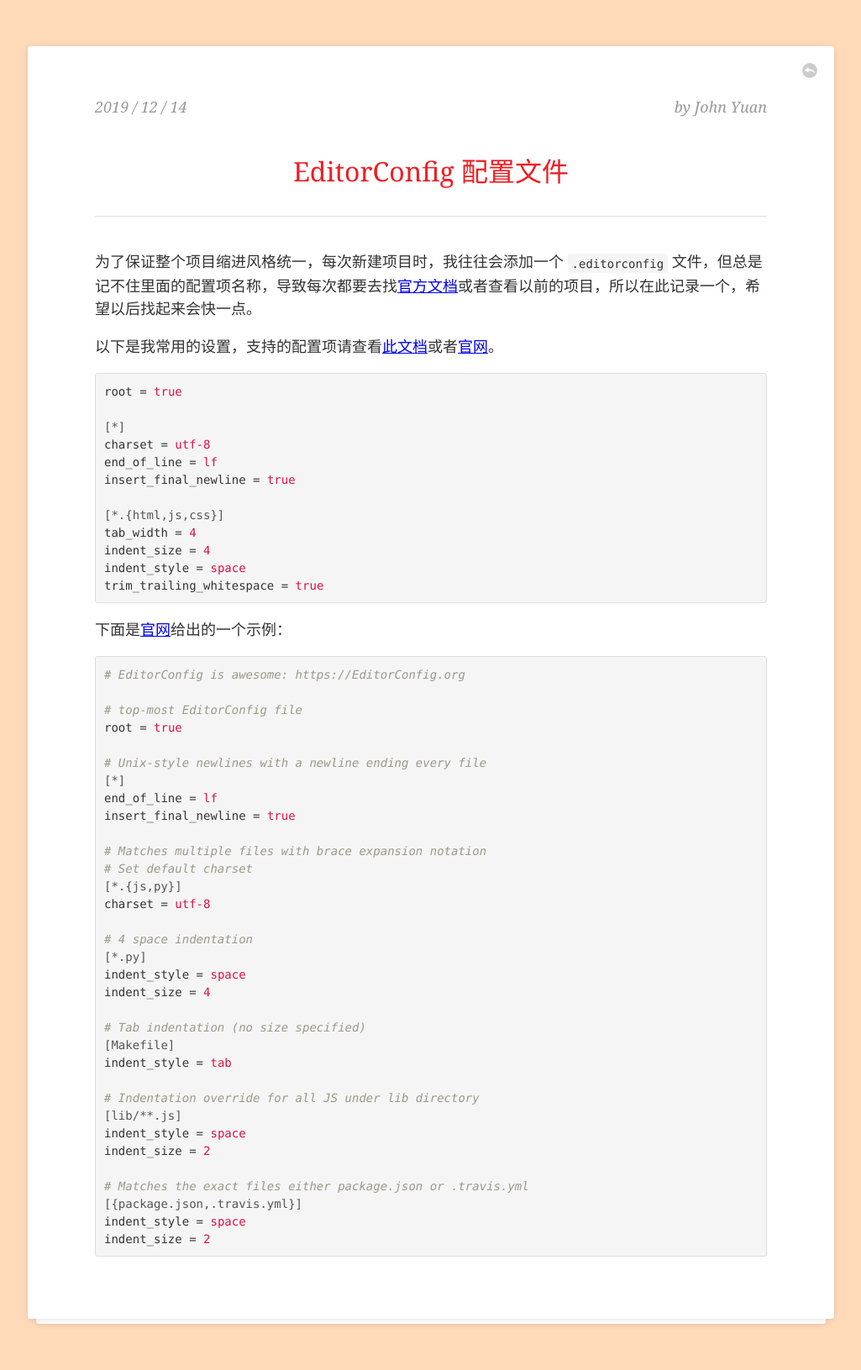
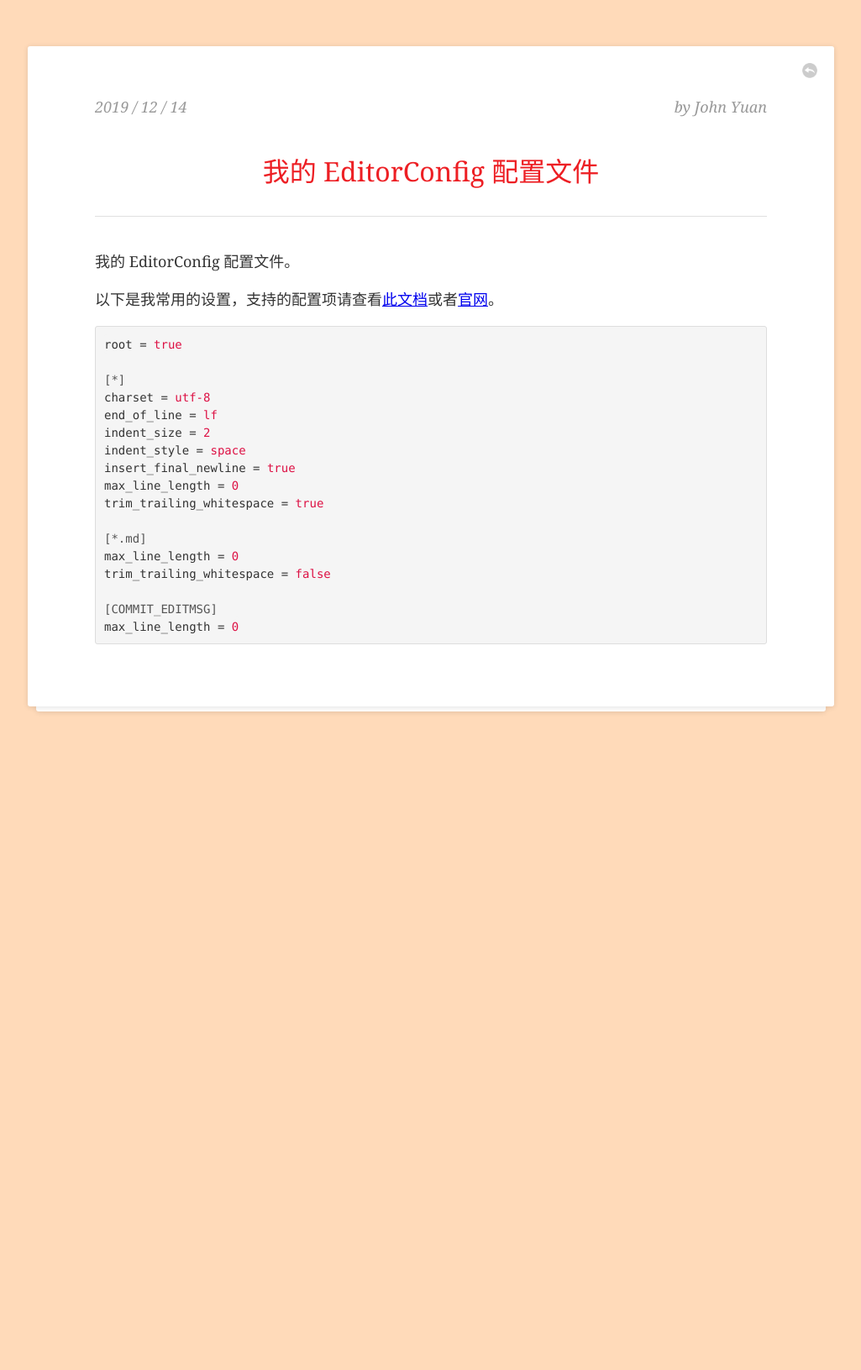
Before and after one commit to john-yuan/blog, a Jekyll site: the page built from _posts/2019-12-14-editorconfig.md, in a window 1280 px wide. Shown: the whole page at 84% size, without its empty margins (127-1152 px from the left). Built offline with Jekyll 4.4.1, drawn with Linux system fonts in a browser that asks for light colours; after the commit the page ends 902 px from its top, so only the background shows below that.

````diff
--- a/_posts/2019-12-14-editorconfig.md
+++ b/_posts/2019-12-14-editorconfig.md
@@ -1,11 +1,12 @@
 ---
 layout: post
-title: EditorConfig 配置文件
+title: 我的 EditorConfig 配置文件
 category: development
 tags: editorconfig
+snippet: true
 ---
 
-为了保证整个项目缩进风格统一，每次新建项目时，我往往会添加一个 `.editorconfig` 文件，但总是记不住里面的配置项名称，导致每次都要去找[官方文档][editorconfig]或者查看以前的项目，所以在此记录一个，希望以后找起来会快一点。
+我的 EditorConfig 配置文件。
 
 <!--more-->
 
@@ -17,51 +18,18 @@ root = true
 [*]
 charset = utf-8
 end_of_line = lf
+indent_size = 2
+indent_style = space
 insert_final_newline = true
+max_line_length = 0
+trim_trailing_whitespace = true
 
-[*.{html,js,css}]
-tab_width = 4
-indent_size = 4
-indent_style = space
-trim_trailing_whitespace = true
-```
+[*.md]
+max_line_length = 0
+trim_trailing_whitespace = false
 
-下面是[官网][editorconfig]给出的一个示例：
-
-```ini
-# EditorConfig is awesome: https://EditorConfig.org
-
-# top-most EditorConfig file
-root = true
-
-# Unix-style newlines with a newline ending every file
-[*]
-end_of_line = lf
-insert_final_newline = true
-
-# Matches multiple files with brace expansion notation
-# Set default charset
-[*.{js,py}]
-charset = utf-8
-
-# 4 space indentation
-[*.py]
-indent_style = space
-indent_size = 4
-
-# Tab indentation (no size specified)
-[Makefile]
-indent_style = tab
-
-# Indentation override for all JS under lib directory
-[lib/**.js]
-indent_style = space
-indent_size = 2
-
-# Matches the exact files either package.json or .travis.yml
-[{package.json,.travis.yml}]
-indent_style = space
-indent_size = 2
+[COMMIT_EDITMSG]
+max_line_length = 0
 ```
 
 [editorconfig]: https://editorconfig.org/
````
Also changed, not shown: _posts/2023-07-02-wsl-network.md (added, +26 -0 lines).
